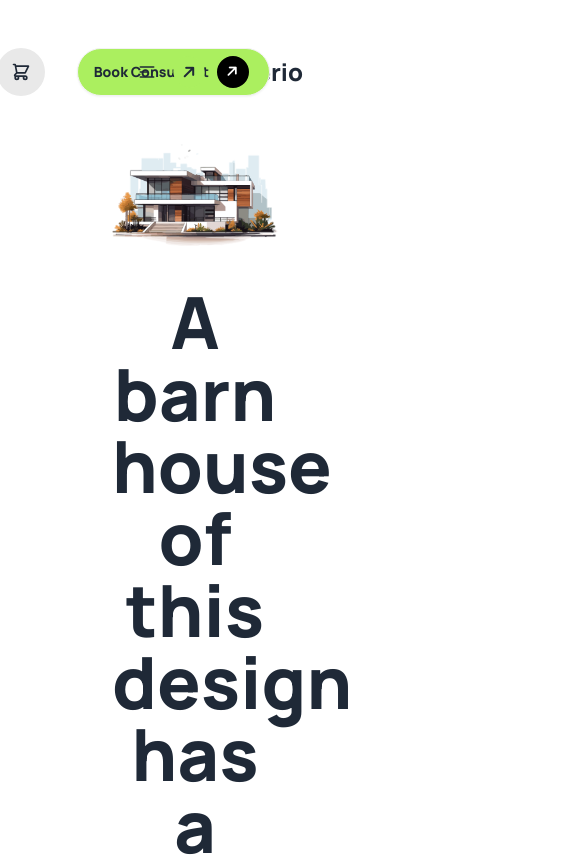
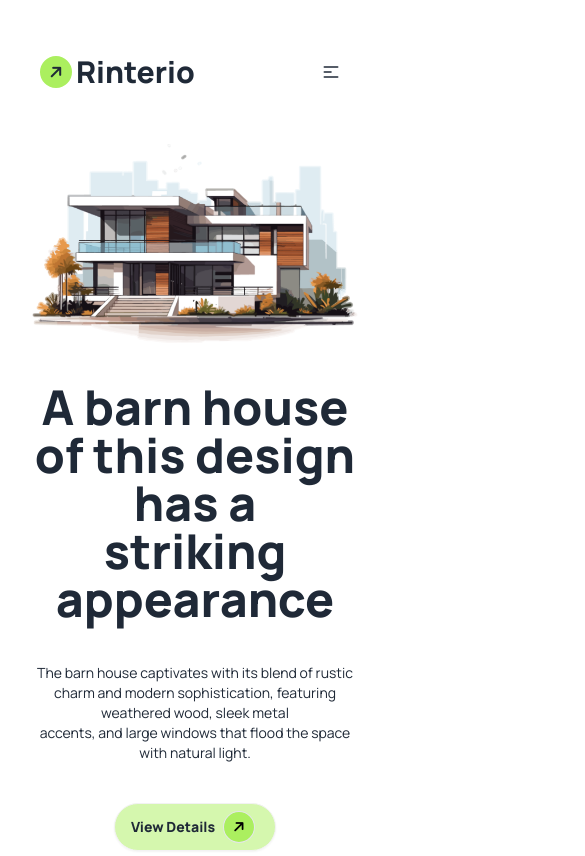
Before and after one commit to Khalid9080/Architectural-Innovators-Responsive-Website, a plain HTML site: page index.html in a window 390 px wide. Shown: the top 856 px of the page, 585 px wide, since content can reach past the window. Drawn offline with nearby package versions, Linux system fonts and the light colour scheme.

Commit message:
Responsive Navbar Banner Done

```diff
--- a/index.html
+++ b/index.html
@@ -1,5 +1,5 @@
 <!DOCTYPE html>
-<html lang="en">
+<html lang="en" data-theme="light">
 
 <head>
     <meta charset="UTF-8">
@@ -40,39 +40,25 @@
         .background-image {
             background-image: url("assets/bg.jpg");
         }
+
     </style>
 
 
 </head>
 
-<body class="manrope-font  ">
+<body class="manrope-font container mx-auto px-8">
+    <!-- Header  [navbar banner] ------------ -->
+    <header class=" my-10">
 
-    <header class="mx-28 my-10">
+        <!-- Navber------------ -->
         <nav>
-            <div class="navbar bg-base-100">
+            <div class="navbar bg-base-100 relative">
                 <div class="navbar-start">
-                    <div class="dropdown">
-                        <div tabindex="0" role="button" class="btn btn-ghost lg:hidden">
-                            <svg xmlns="http://www.w3.org/2000/svg" class="h-5 w-5" fill="none" viewBox="0 0 24 24"
-                                stroke="currentColor">
-                                <path stroke-linecap="round" stroke-linejoin="round" stroke-width="2"
-                                    d="M4 6h16M4 12h8m-8 6h16" />
-                            </svg>
-                        </div>
-                        <ul tabindex="0"
-                            class="menu menu-sm dropdown-content bg-base-100 rounded-box z-[1] mt-3 w-52 p-2 shadow">
-                            <li><a>Home</a></li>
-                            <li><a>Service</a></li>
-                            <li><a>Portfolio</a></li>
-                            <li><a>Blogs</a></li>
-                            <li><a>Contact US</a></li>
-                        </ul>
-                    </div>
 
 
                     <i
                         class="fa-solid fa-arrow-right -rotate-45 w-8 h-8 bg-button-arrow-color rounded-full text-center p-2 mr-1"></i>
-                    <a class="text-2xl font-black">Rinterio</a>
+                    <a class="text-3xl font-black">Rinterio</a>
 
                 </div>
                 <div class="navbar-center hidden lg:flex">
@@ -86,8 +72,7 @@
                 </div>
 
 
-                <div class="navbar-end space-x-8 ">
-
+                    <div class="navbar-end space-x-8 hidden sm:flex ">
                         <button class="btn btn-ghost btn-circle bg-[#E9E9E9] rounded-full">
                             <svg xmlns="http://www.w3.org/2000/svg" class="h-5 w-5" fill="none" viewBox="0 0 24 24"
                                 stroke="currentColor">
@@ -104,23 +89,28 @@
                             </svg>
                         </button>
 
-
                         <a class="btn rounded-3xl bg-button-arrow-color font-black">Book Consultant <i
                                 class="fa-solid fa-arrow-right text-white -rotate-45 w-8 h-8 bg-black rounded-full text-center p-2 mr-1"></i></a>
+                    </div>
 
-
-                </div>
+                    <div class="dropdown absolute right-0">
+                        <div tabindex="0" role="button" class="btn btn-ghost lg:hidden">
+                            <svg xmlns="http://www.w3.org/2000/svg" class="h-5 w-5" fill="none" viewBox="0 0 24 24"
+                                stroke="currentColor">
+                                <path stroke-linecap="round" stroke-linejoin="round" stroke-width="2"
+                                    d="M4 6h16M4 12h8m-8 6h16" />
+                            </svg>
                   </div>
         </nav>
 
-
+        <!-- banner---------------- -->
 
         <div class=" flex flex-col justify-center items-center mt-10">
             <img src="assets/banner.png" alt="" class="items-center justify-center text-center">
         </div>
         <div class="space-y-10 mt-10">
-            <h1 class="text-7xl text-center font-black">A barn house of this design has a <br> striking appearance</h1>
-            <p class="text-base text-center">The barn house captivates with its blend of rustic charm and modern
+            <h1 class="md:text-7xl text-5xl text-center font-black ">A barn house of this design has a <br> striking appearance</h1>
+            <p class=" md:text-base text-center text-sm">The barn house captivates with its blend of rustic charm and modern
                 sophistication, featuring
                 weathered wood, sleek metal <br> accents, and large windows that flood the space with natural light.
             </p>
@@ -134,8 +124,10 @@
 
     </header>
 
+
+
     <main>
-
+        <!-- 2nd------------------- -->
         <section class="w-full bg-base-200 relative ">
 
 
@@ -200,7 +192,7 @@
             </div>
 
 
-
+<!--
             <section class="py-20 -mt-20">
 
                 <div class=" text-center space-y-4 ">
@@ -257,14 +249,14 @@
 
             </section>
 
-
+-->
 
 
         </section>
 
 
 
-
+<!--
         <section class="background-image bg-no-repeat bg-cover ">
 
             <div class="text-center py-20 ">
@@ -317,11 +309,13 @@
 
         </section>
 
-
+-->
 
     </main>
 
-    <footer class="bg-black footer-bg">
+<!--
+
+    <footer class="bg-footer-bg">
 
         <div class="text-center py-20 ">
 
@@ -339,7 +333,7 @@
 
 
 
-            <div class="flex flex-row justify-center gap-28 text-white mt-16">
+            <div class="flex flex-row justify-center gap-28 text-white mt-16 text-lg">
                 <p>Home</p>
                 <p>Service</p>
                 <p>Portfolio</p>
@@ -348,14 +342,14 @@
             </div>
 
             <div class="mt-14">
-                <a class="btn rounded-3xl bg-button-arrow-color border-0 font-black">Book Consultant <i
+                <a class="btn rounded-3xl bg-button-arrow-color border-0 font-black">Book Consult <i
                         class="fa-solid fa-arrow-right text-white -rotate-45 w-8 h-8 bg-black rounded-full text-center p-2 mr-1"></i></a>
             </div>
 
         </div>
 
     </footer>
-
+-->
 </body>
 
 </html>
```
Lines whose indentation alone changed are shown as unchanged.
